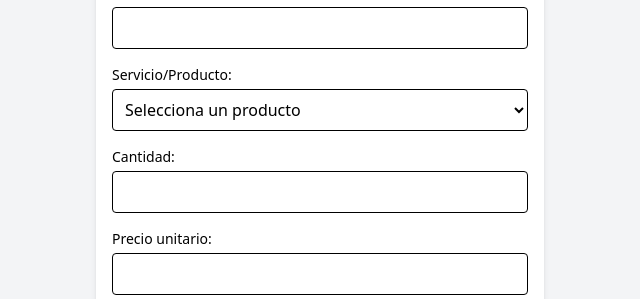
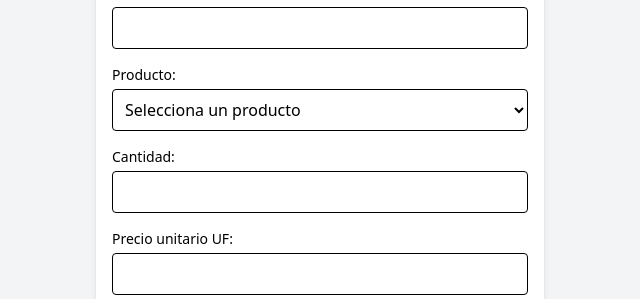
Before and after one commit to JoseInostroza/frontend, a React (Create React App) app: page / in a window 1280 px wide. Shown: the part 431-730 px from the top of the page, without its empty margins (320-960 px from the left). Built offline with nearby package versions, Linux system fonts and the light colour scheme; no server answers.

Commit message:
0.8.1 cambios menores al formulario

```diff
--- a/src/components/Formulario.jsx
+++ b/src/components/Formulario.jsx
@@ -112,9 +112,9 @@ const FormularioCotizacion = () => {
                 {errors.telefono && <p className="text-red-500 text-sm">{errors.telefono}</p>}
             </div>
 
-            {/* Campo: Servicio/Producto (menú desplegable) */}
+            {/* Campo: Producto (menú desplegable) */}
             <div className="mb-4">
-                <label className="block text-sm font-medium mb-1">Servicio/Producto:</label>
+                <label className="block text-sm font-medium mb-1">Producto:</label>
                 <select
                     name="producto"
                     value={formData.producto}
@@ -148,7 +148,7 @@ const FormularioCotizacion = () => {
 
             {/* Campo: Precio unitario */}
             <div className="mb-4">
-                <label className="block text-sm font-medium mb-1">Precio unitario:</label>
+                <label className="block text-sm font-medium mb-1">Precio unitario UF:</label>
                 <input
                     type="number"
                     name="precio"
```
